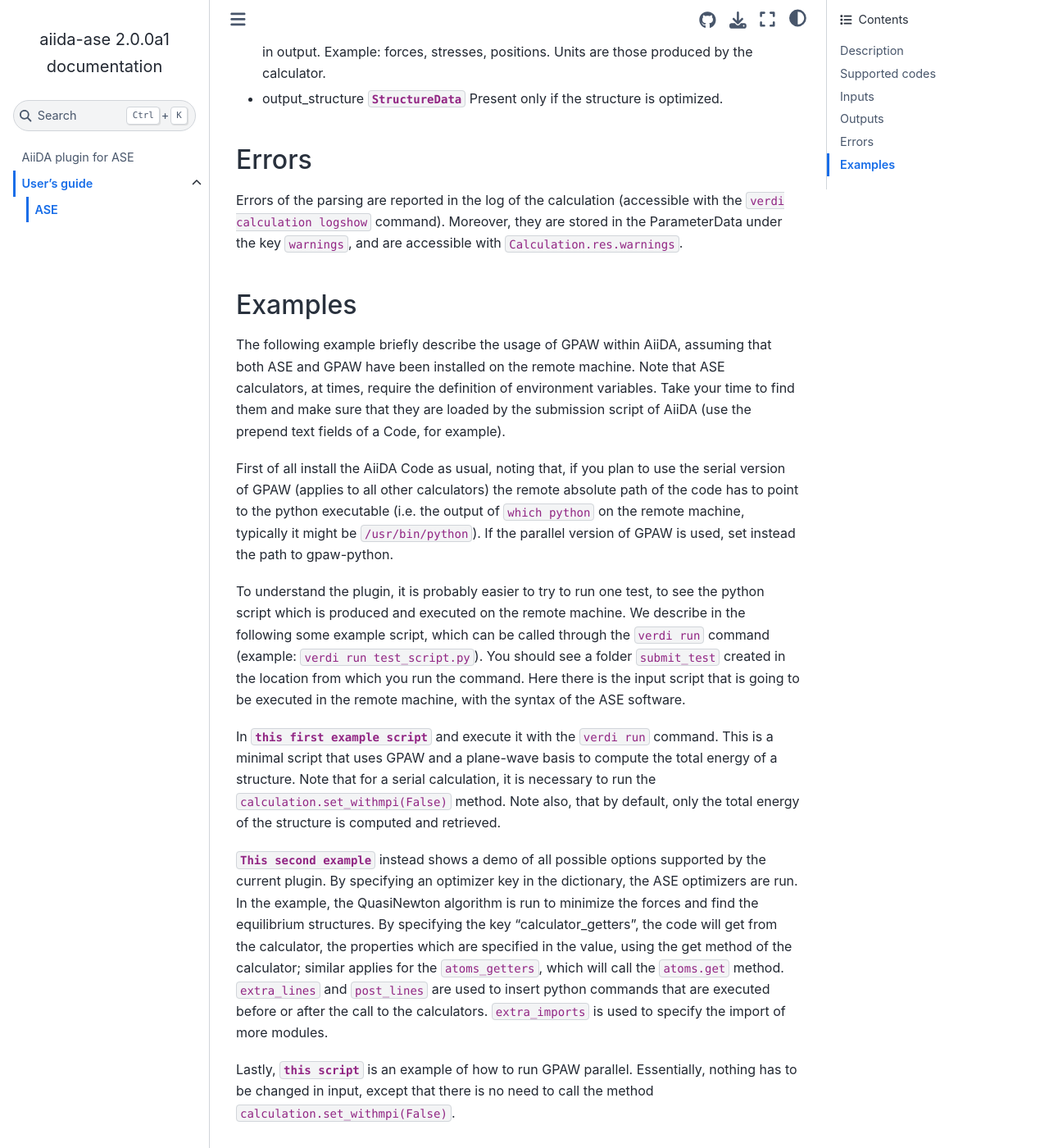
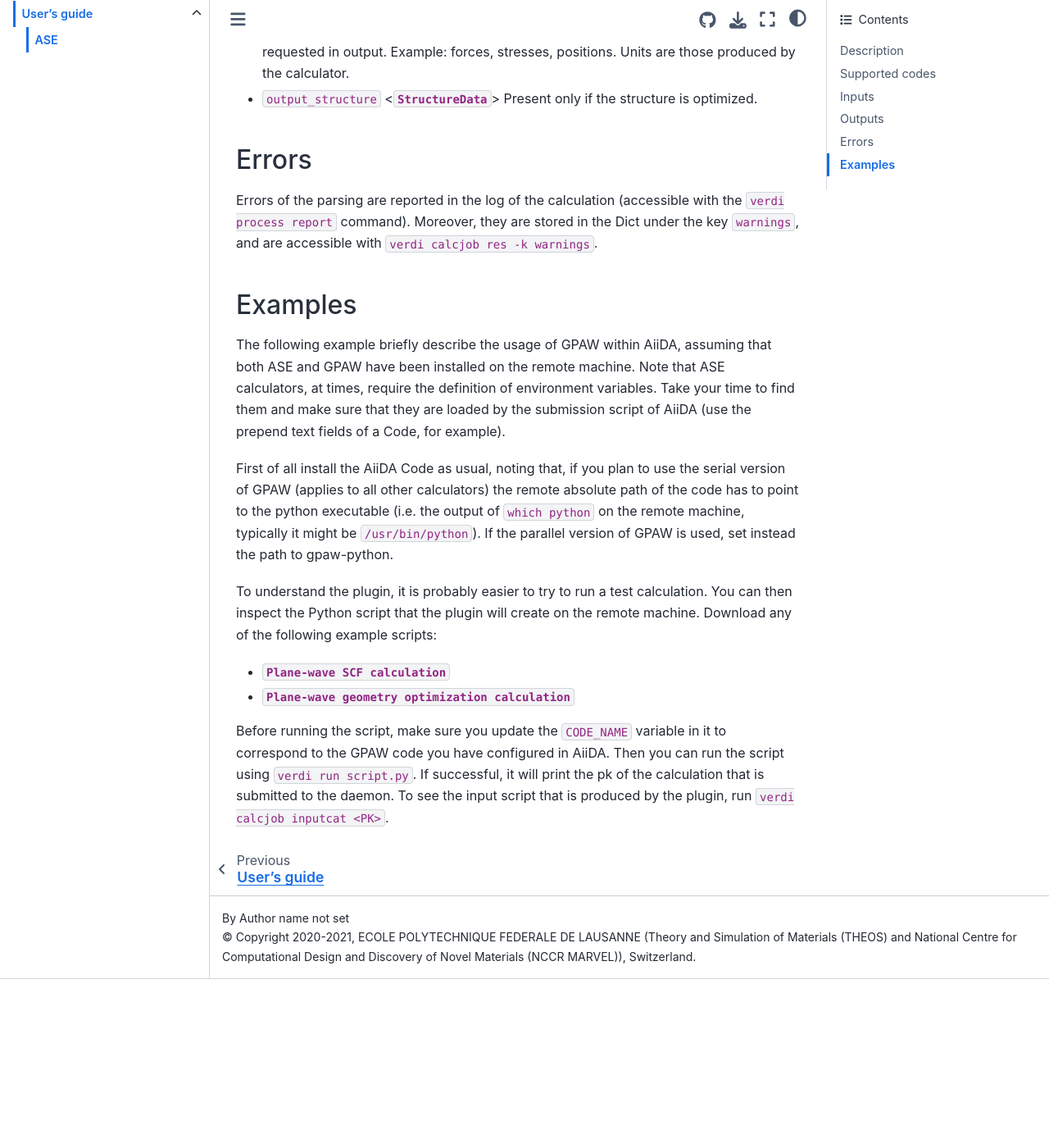
Before and after one commit to aiidaplugins/aiida-ase, a Sphinx documentation site: the page built from docs/source/user_guide/ase.rst, in a window 1280 px wide and 1400 px high, scrolled down 1140 px. Shown: the whole window at 82% size. Built offline with Sphinx 7.4.7 and the Sphinx Book theme 1.1.4, drawn with Linux system fonts in a browser that asks for light colours; pages that are not in the unit, such as notebooks, are missing from menus; after the commit the page ends 2334 px from its top, so only the background shows below that; some of the changed text lies outside the part shown.

Commit message:
Docs: update the examples in the user guide (#13)
The links to the example scripts were broken because they are no longer
stored in the `docs` directory but in the `examples` directory at the
top level of the repository. When building the docs, Sphinx will look
for the files in the same folder as the doc file. Therefore we create a
symlink in the `docs/conf.py` file.

Moreover, the text of the documentation was outdated and has been
updated to reflect the current situation with support for AiiDA v1.0 and
up.

```diff
--- a/docs/source/conf.py
+++ b/docs/source/conf.py
@@ -14,9 +14,16 @@
 # add these directories to sys.path here. If the directory is relative to the
 # documentation root, use os.path.abspath to make it absolute, like shown here.
 #
+import pathlib
 import os
 import sys
 sys.path.insert(0, os.path.abspath('../../'))
+
+# Symlink the examples directory to be in this working directory
+source = pathlib.Path(__file__).parent.parent.parent / 'examples'
+target = pathlib.Path(__file__).parent / 'examples'
+target.symlink_to(source)
+
 
 import aiida_ase
 
--- a/docs/source/user_guide/ase.rst
+++ b/docs/source/user_guide/ase.rst
@@ -3,107 +3,75 @@
 
 Description
 -----------
-Use the plugin to support inputs of ASE structure optimizations and of total
-energy calculations.
+Use the plugin to support inputs of ASE structure optimizations and of total energy calculations.
 Requires the installation of ASE on the computer where AiiDA is running.
 
 Supported codes
 ---------------
-* tested on ASE v3.8.1 and on GPAW v0.10.0.
-  ASE back compatibility is not guaranteed.
-  Calculators different from GPAW should work, if they follow the interface
-  description of ASE calculators, but have not been tested.
-  Usage requires the installation of both ASE and of the software used by the
-  calculator.
+Tested on ASE v3.8.1 and on GPAW v0.10.0.
+ASE back compatibility is not guaranteed.
+Calculators different from GPAW should work, if they follow the interface description of ASE calculators, but have not been tested.
+Usage requires the installation of both ASE and of the software used by the calculator.
 
 Inputs
 ------
 
-* **kpoints**, class :py:class:`KpointsData <aiida.orm.data.array.kpoints.KpointsData>` (optional)
-  Reciprocal space points on which to build the wavefunctions. Only kpoints
-  meshes are currently supported.
+* ``structure`` <:py:class:`StructureData <aiida.orm.nodes.data.structure.StructureData>`>
 
-* **parameters**, class :py:class:`ParameterData <aiida.orm.data.parameter.ParameterData>`
-  Input parameters that defines the calculations to be performed, and their
-  parameters.
+* ``parameters`` <:py:class:`Dict <aiida.orm.nodes.data.dict.Dict>`>
+  Input parameters that defines the calculations to be performed, and their parameters.
   See the ASE documentation for more details.
 
-* **structure**, class :py:class:`StructureData <aiida.orm.data.structure.StructureData>`
+* ``kpoints`` <:py:class:`KpointsData <aiida.orm.nodes.data.array.kpoints.KpointsData>`> (optional)
+  Reciprocal space points on which to build the wavefunctions.
+  Only kpoints meshes are currently supported.
 
-* **settings**, class :py:class:`ParameterData <aiida.orm.data.parameter.ParameterData>` (optional)
-  An optional dictionary that activates non-default operations. Possible values are:
+* ``settings`` <:py:class:`Dict <aiida.orm.nodes.data.dict.Dict>`> (optional)
+  An optional dictionary that activates non-default operations.
+  Possible values are:
 
     *  **'CMDLINE'**: list of strings. parameters to be put after the executable and before the input file.
        Example: ["-npool","4"] will produce `gpaw -npool 4 < aiida_input`
-    *  **'ADDITIONAL_RETRIEVE_LIST'**: list of strings. Specify additional files to be retrieved.
+    *  **'ADDITIONAL_RETRIEVE_LIST'**: list of strings.
+       Specify additional files to be retrieved.
        By default, the output file and the xml file are already retrieved.
 
 Outputs
 -------
 Actual output production depends on the input provided.
 
-* output_parameters :py:class:`ParameterData <aiida.orm.data.parameter.ParameterData>`
-  (accessed by ``calculation.res``)
-  Contains the scalar properties. Example: energy (in eV) or
-  warnings (possible error messages generated in the run).
-* output_array :py:class:`ArrayData <aiida.orm.data.array.ArrayData>`
+* ``output_parameters`` <:py:class:`Dict <aiida.orm.nodes.data.dict.Dict>`> (accessed by ``calculation.res``)
+  Contains the scalar properties.
+  Example: energy (in eV) or warnings (possible error messages generated in the run).
+* ``output_array`` <:py:class:`ArrayData <aiida.orm.nodes.data.array.ArrayData>`>
   Stores vectorial quantities (lists, tuples, arrays), if requested in output.
   Example: forces, stresses, positions.
   Units are those produced by the calculator.
-* output_structure :py:class:`StructureData <aiida.orm.data.structure.StructureData>`
+* ``output_structure`` <:py:class:`StructureData <aiida.orm.nodes.data.structure.StructureData>`>
   Present only if the structure is optimized.
 
 Errors
 ------
-Errors of the parsing are reported in the log of the calculation (accessible
-with the ``verdi calculation logshow`` command).
-Moreover, they are stored in the ParameterData under the key ``warnings``, and are
-accessible with ``Calculation.res.warnings``.
+Errors of the parsing are reported in the log of the calculation (accessible with the ``verdi process report`` command).
+Moreover, they are stored in the Dict under the key ``warnings``, and are accessible with ``verdi calcjob res -k warnings``.
 
 Examples
 --------
-The following example briefly describe the usage of GPAW within AiiDA, assuming
-that both ASE and GPAW have been installed on the remote machine.
-Note that ASE calculators, at times, require the definition of environment
-variables. Take your time to find them and make sure that they are loaded by the
-submission script of AiiDA (use the prepend text fields of a Code, for example).
+The following example briefly describe the usage of GPAW within AiiDA, assuming that both ASE and GPAW have been installed on the remote machine.
+Note that ASE calculators, at times, require the definition of environment variables.
+Take your time to find them and make sure that they are loaded by the submission script of AiiDA (use the prepend text fields of a Code, for example).
 
-First of all install the AiiDA Code as usual, noting that, if you plan to use
-the serial version of GPAW (applies to all other calculators) the remote absolute
-path of the code has to point to the python executable (i.e. the output of
-``which python`` on the remote machine, typically it might be ``/usr/bin/python``).
+First of all install the AiiDA Code as usual, noting that, if you plan to use the serial version of GPAW (applies to all other calculators) the remote absolute path of the code has to point to the python executable (i.e. the output of ``which python`` on the remote machine, typically it might be ``/usr/bin/python``).
 If the parallel version of GPAW is used, set instead the path to gpaw-python.
 
-To understand the plugin, it is probably easier to try to run one test, to see
-the python script which is produced and executed on the remote machine.
-We describe in the following some example script, which can be called through
-the ``verdi run`` command (example: ``verdi run test_script.py``). You should
-see a folder ``submit_test`` created in the location from which you run
-the command. Here there is the input script that is going to be executed in
-the remote machine, with the syntax of the ASE software.
+To understand the plugin, it is probably easier to try to run a test calculation.
+You can then inspect the Python script that the plugin will create on the remote machine.
+Download any of the following example scripts:
 
-In :download:`this first example script <test_gpaw_1.py>` and execute it with
-the ``verdi run`` command.
-This is a minimal script that uses GPAW and a plane-wave basis to compute the
-total energy of a structure.
-Note that for a serial calculation, it is necessary to run the
-``calculation.set_withmpi(False)`` method.
-Note also, that by default, only the total energy of the structure is computed
-and retrieved.
+* :download:`Plane-wave SCF calculation <../examples/example_pw_gpaw_scf.py>`
+* :download:`Plane-wave geometry optimization calculation <../examples/example_pw_gpaw_relax.py>`
 
-:download:`This second example <test_gpaw_2.py>` instead shows a demo of all
-possible options supported by the current plugin.
-By specifying an optimizer key in the dictionary, the ASE optimizers are run.
-In the example, the QuasiNewton algorithm is run to minimize the forces and find
-the equilibrium structures.
-By specifying the key "calculator_getters", the code will get from the
-calculator, the properties which are specified in the value, using the get
-method of the calculator; similar applies for the ``atoms_getters``, which will
-call the ``atoms.get`` method.
-``extra_lines`` and ``post_lines`` are used to insert python commands that are
-executed before or after the call to the calculators.
-``extra_imports`` is used to specify the import of more modules.
-
-Lastly, :download:`this script <test_gpaw_parallel.py>` is an example of how to
-run GPAW parallel. Essentially, nothing has to be changed in input, except that
-there is no need to call the method ``calculation.set_withmpi(False)``.
+Before running the script, make sure you update the ``CODE_NAME`` variable in it to correspond to the GPAW code you have configured in AiiDA.
+Then you can run the script using ``verdi run script.py``.
+If successful, it will print the pk of the calculation that is submitted to the daemon.
+To see the input script that is produced by the plugin, run ``verdi calcjob inputcat <PK>``.
```
